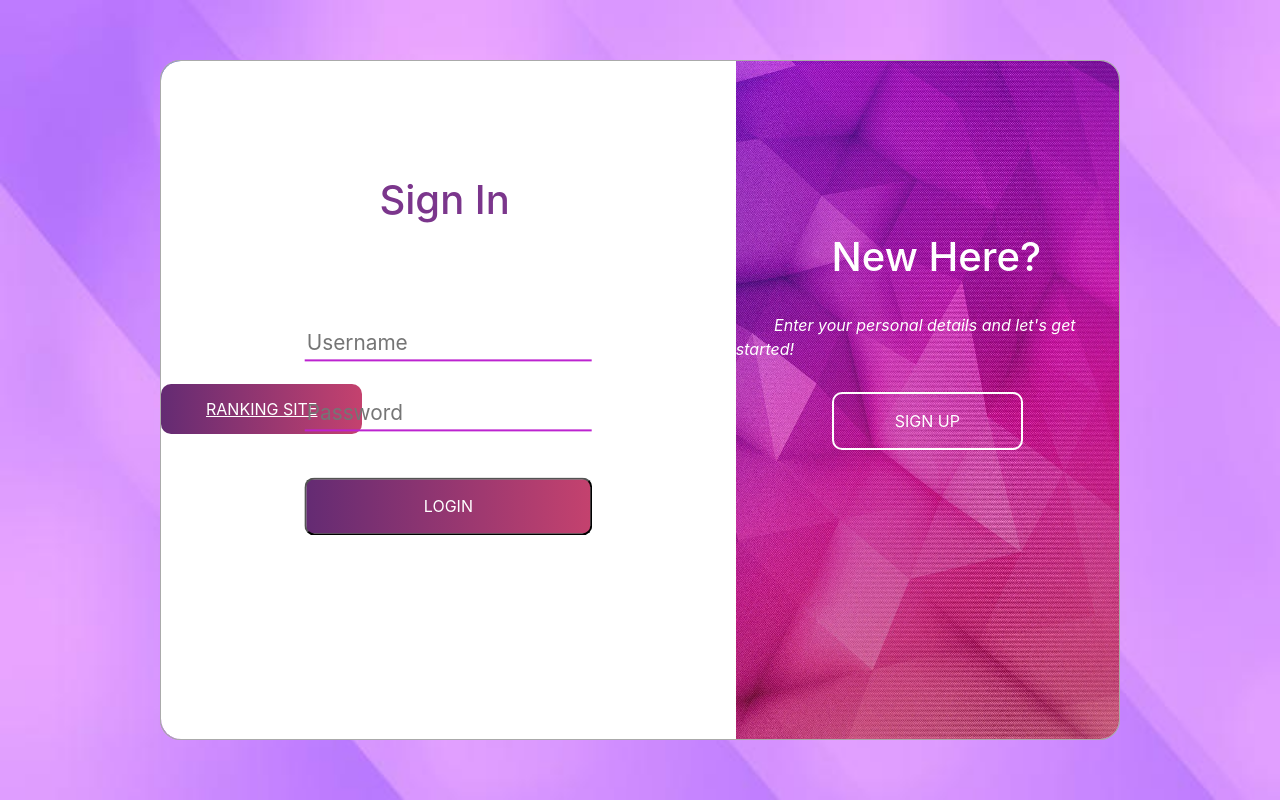
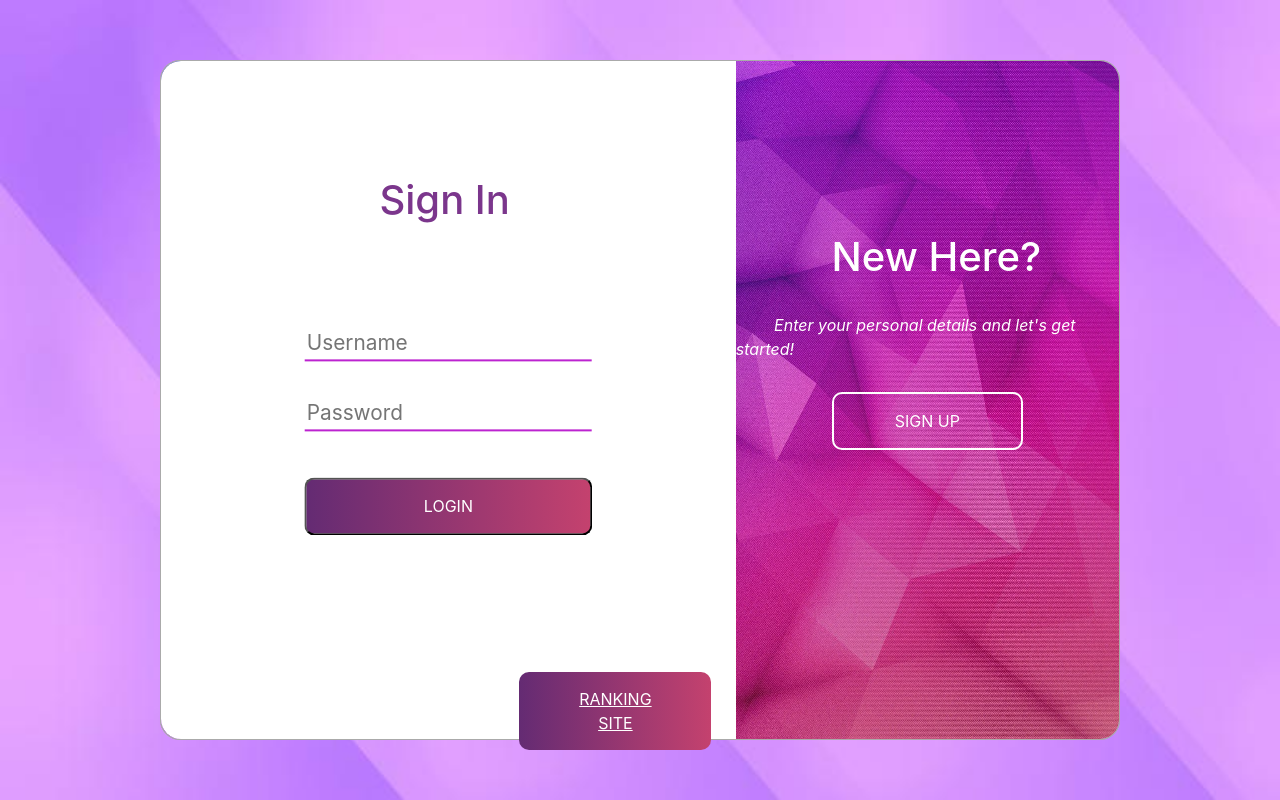
Before and after one commit to maormoshe1/whatsappWebClient, a React (Create React App) app: page / in a window 1280 px wide. Built offline with nearby package versions, Linux system fonts and the light colour scheme.

Commit message:
fixed button

```diff
--- a/src/login/Login.css
+++ b/src/login/Login.css
@@ -133,10 +133,11 @@
 	transition: 0.5s;
 	background-size: 200% auto;
 	color: white;
-	width: 50%;
+	width: 15%;
 	border-radius: 10px;
-	left: 50%;
-	transform: translate(-50%, 280%);
+	margin-left: 28%;
+    top: 84%;
+    position: fixed;
  }
 
  .btn-grad:hover {
```
